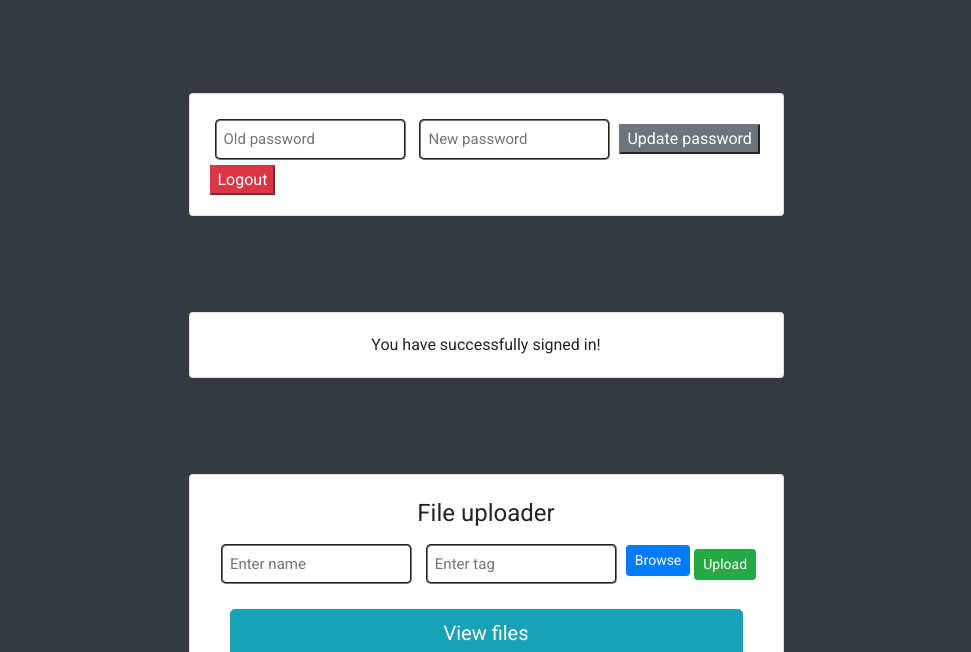
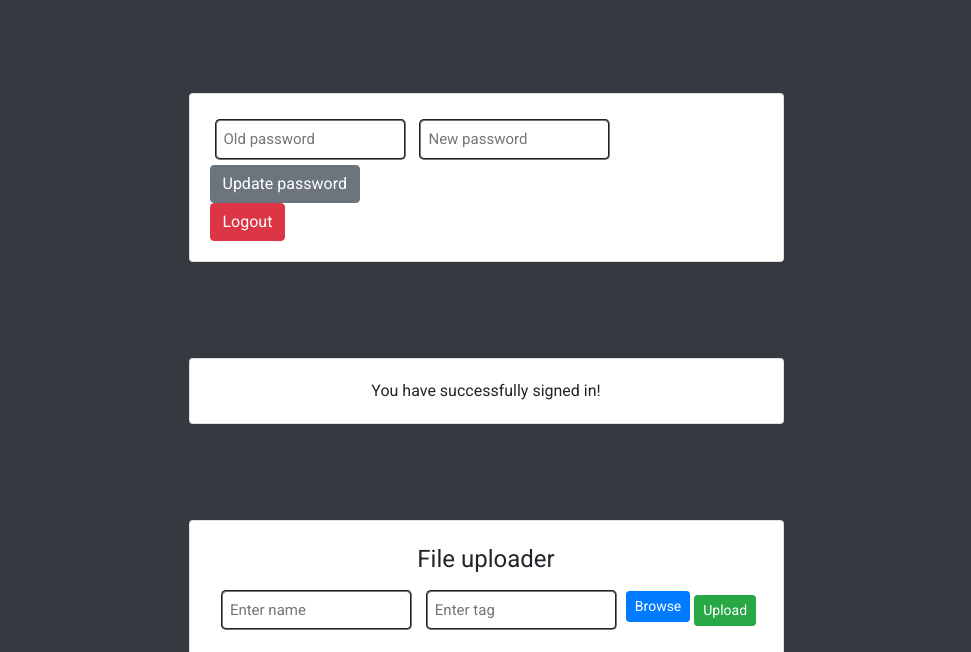
Before and after one commit to Optimal-Salamanders/bag-of-holding-frontend, a website built with webpack: page index.html in a window 1280 px wide. Both pictures are taken after typing "name@example.com", "Sample123", "Sample123" into the empty fields and a click on the button "Sign up". Shown: the part 139-791 px from the top of the page, without its empty margins (154-1125 px from the left). Built offline with nearby package versions, Linux system fonts and the light colour scheme; files whose address does not match are found by name.

Commit message:
Increase size of change password and logout buttons

```diff
--- a/index.html
+++ b/index.html
@@ -55,12 +55,12 @@
           <fieldset>
               <input class="auth-input" id="change-pw-old" type ="password" name="passwords[old]" placeholder="Old password">
               <input class="auth-input" type ="password" name="passwords[new]" placeholder="New password">
-              <button type="submit" class="btn-small btn-secondary">Update password</button>
+              <button type="submit" class="btn btn-secondary">Update password</button>
           </fieldset>
 
 
         <!-- Logout button-->
-        <button id="sign-out" type="submit" class="btn-small btn-danger hidden">Logout</button>
+        <button id="sign-out" type="submit" class="btn btn-danger hidden">Logout</button>
         </form>
       </div>
     </div>
```
